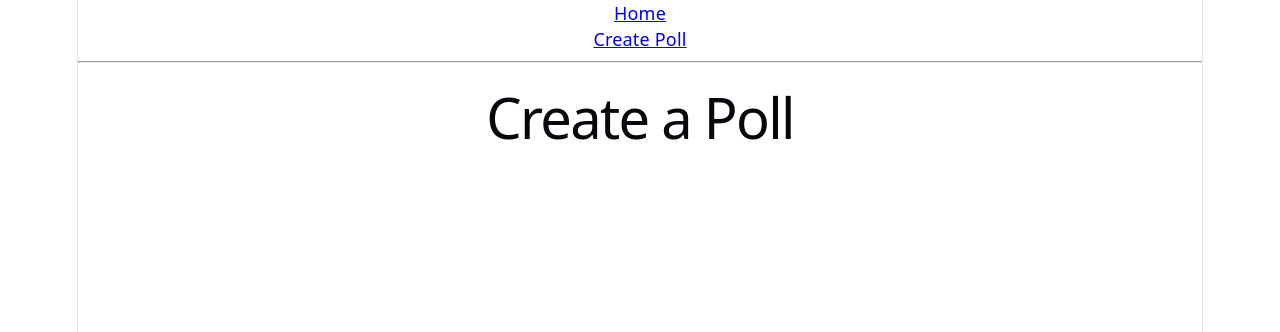
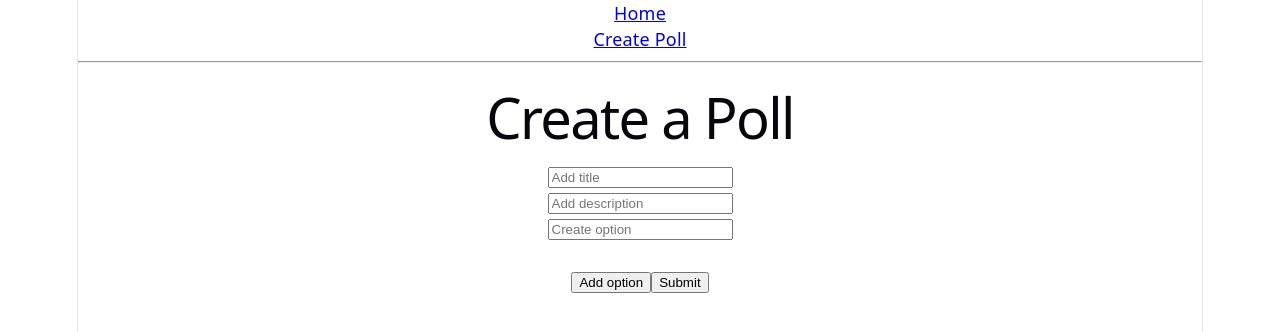
Before and after one commit to Precision-Polling-Network/Capstone_1_Polling_App_Frontend, a React (Vite) app: page /CreatePoll in a window 1280 px wide. Shown: the top 332 px of the page. Built offline with nearby package versions, Linux system fonts and the light colour scheme; no server answers.

Commit message:
CreatePoll now has a working submit button

```diff
--- a/src/pages/CreatePoll.jsx
+++ b/src/pages/CreatePoll.jsx
@@ -1,39 +1,109 @@
 import { useState, useEffect } from "react";
-import { useParams } from "react-router-dom";
+import PollCard from "../components/PollCard";
+import { useNavigate } from "react-router-dom";
 
-export default function CreatePoll(event){
-  event.preventDefault;
-
-  const [poll, setPolls] = useState([]);
-  const [description, setDescription] = useState([]);
-  const [option, setOption] = useState([]);
-  const [loading, setLoading] = useState(true);
+export default function CreatePoll() {
+  const [title, setTitle] = useState("");
+  const [description, setDescription] = useState("");
+  const [options, setOptions] = useState([{text: "", id: 1}]);
   const [error, setError] = useState(null);
 
+  const navigate = useNavigate();
+
   const API_URL = "http://localhost:8080";
-  useEffect(async ()=> {
-   try {
+  // useEffect(async ()=> {
+  //  try {
+  //     const response = await fetch(`${API_URL}/polls`, {
+  //       method: "POST",
+  //       headers: { "content-type": "application/json" },
+  //       body: JSON.stringify({ title, description, options }),
+  //     });
+  //     console.log(response)
+  //     const newPoll = await response.json();
+  //     setPoll([...poll, newPoll]);
+  //   }
+  //     catch (error) {
+  //     console.log(error);
+  //   }
+  //     finally {
+  //     setTitle("");
+  //     setDescription("");
+  //     setOptions("");
+  //   }
+  // },[])
+  async function handleSubmit(event) {
+    console.log(event);
+    event.preventDefault();
+    console.log("Submit form", title, description, options);
+    try {
+      if(title,description,options){
       const response = await fetch(`${API_URL}/polls`, {
         method: "POST",
         headers: { "content-type": "application/json" },
-        body: JSON.stringify({ title: name, description: description}),
+        body: JSON.stringify({ title, description, options: [{text:options}] }),
       });
-      const newPoll = await response.json();
-      setPoll([...poll, newPoll]);
+
+      const poll = await response.json();
+      console.log(response);
+      console.log(poll);
     }
-      catch (error) {
+    else{
+      console.log("something is empty!!!")
+    }
+      // return navigate(`/poll/${poll.id}`);
+    } catch (error) {
       console.log(error);
+    } finally {
+      setTitle("");
+      setDescription("");
+      setOptions([{text:""}]);
     }
-      finally {
-      setPoll("");
-      setDescription("");
-      setOption("");
-    }
-  },[])
+  }
+
+  function addOption(e){
+    e.preventDefault()
+    setOptions([...options, {text:"", id: options[options.length-1].id+1}])
+    console.log(options)
+  }
+
+  function updateOptionText(optionId, text){
+    let found = options.findIndex((option) => option.id === optionId )
+    console.log(found)
+  }
   return (
     <div>
       <h1>Create a Poll</h1>
+      <form >
+        <input
+          type="Title"
+          placeholder="Add title"
+          value={title}
+          onChange={(event) => setTitle(event.target.value)}
+        />
+        <br />
+        <input
+          type="Description"
+          placeholder="Add description"
+          value={description}
+          onChange={(event) => setDescription(event.target.value)}
+        />
+        <br />
+        {options.map((option) =>
+        <div key={option.id}>
+          <input
+            type="Option"
+            placeholder="Create option"
+            value={option.text}
+            onChange={(event) => updateOptionText(option.id, event.target.value)}
+          />
+          <br />
+          </ div>
+        )}
+        <br />
+        <button onClick={addOption}>Add option</button>
 
+        <button type="submit" onClick={handleSubmit}>Submit</button>
+      </form>
     </div>
-  )
+  );
 }
```
Also changed, not shown: src/main.jsx (+11 -11 lines).
